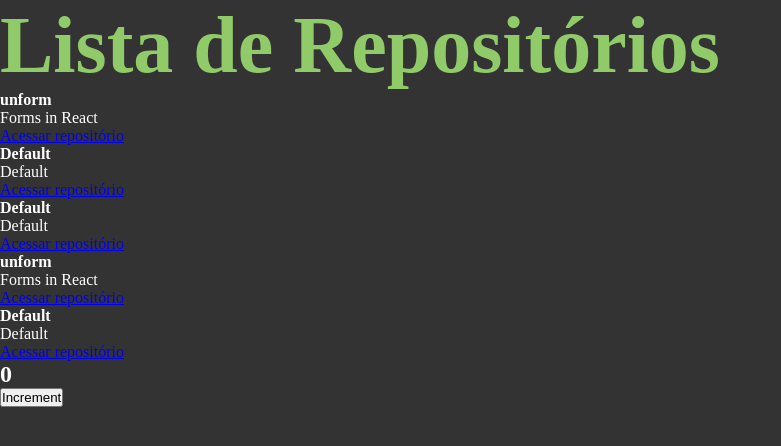
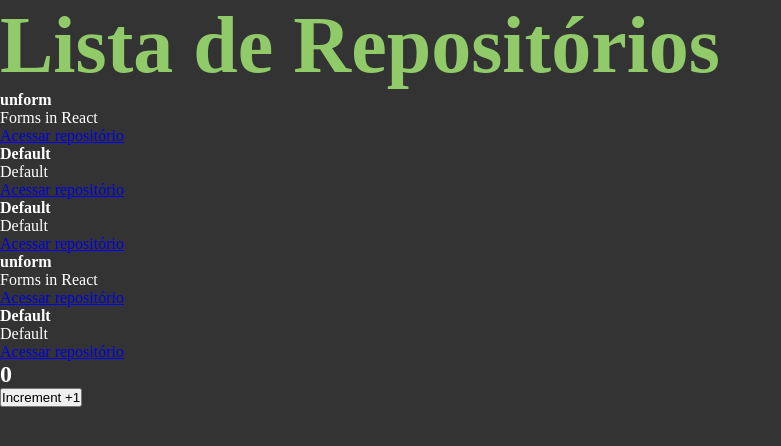
Before and after one commit to PeterTechDev/Github-Explorer, a React app: page / in a window 1280 px wide. Shown: the top 446 px of the page, without its empty margins (0-781 px from the left). Built offline with nearby package versions, Linux system fonts and the light colour scheme.

Commit message:
imutabilidade no React

```diff
--- a/src/Components/Counter.jsx
+++ b/src/Components/Counter.jsx
@@ -12,7 +12,7 @@ export function Counter() {
     <div>
       <h2>{counter}</h2>
       <button type="button" onClick={Increment}>
-      Increment
+        Increment +1
       </button>
     </div>
   );
```
